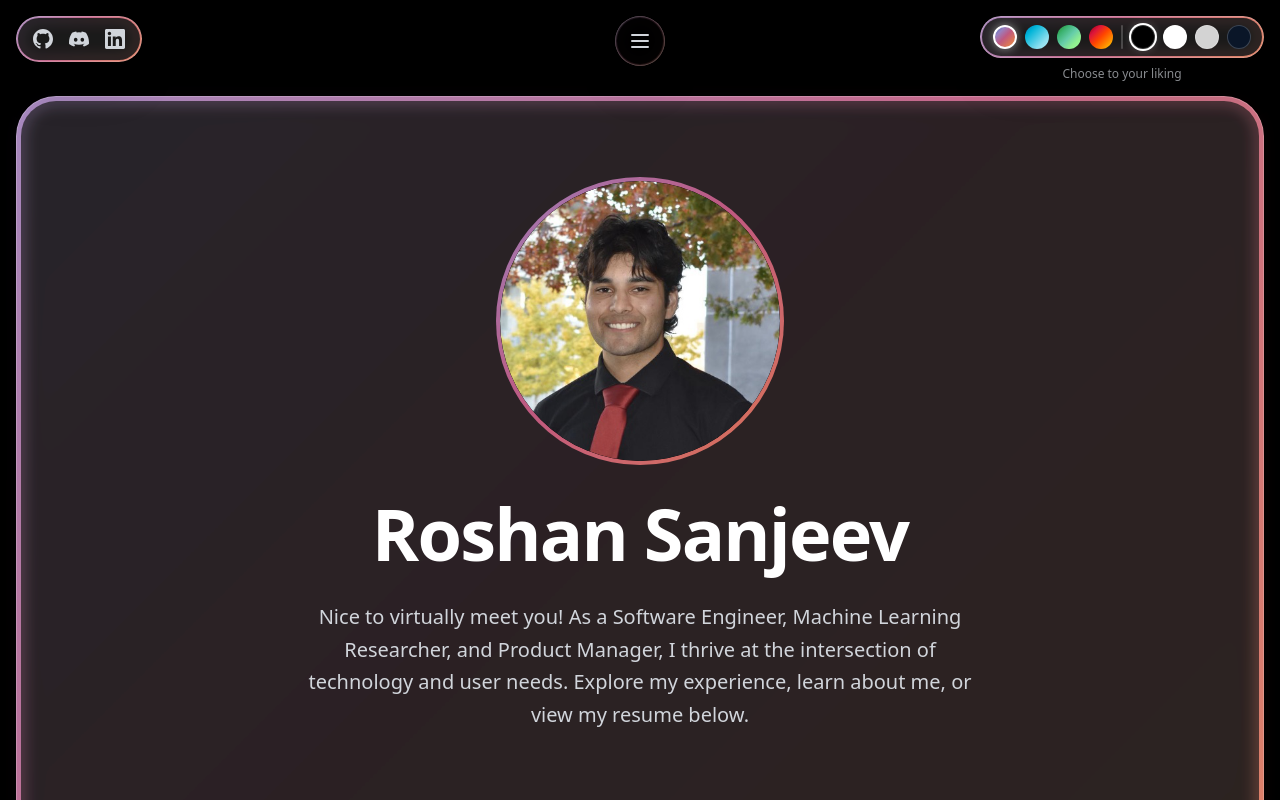
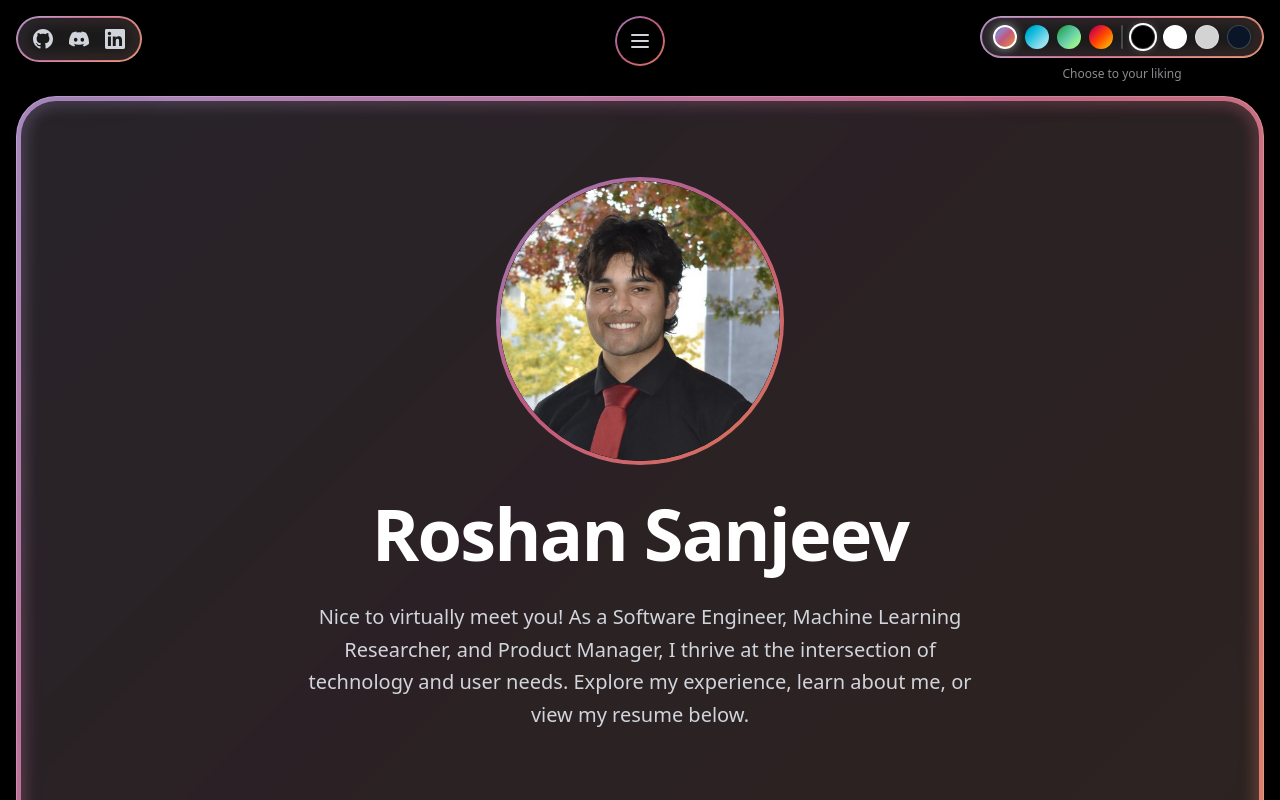
Before and after one commit to RoshanSanjeev/PersonalWebsite, a Next.js app: page / in a window 1280 px wide. Shown: the top 800 px of the page. Built offline with nearby package versions, Linux system fonts and the light colour scheme.

Commit message:
fixed navi bar

```diff
--- a/app/page.js
+++ b/app/page.js
@@ -601,7 +601,7 @@ export default function Home() {
         <div className="fixed top-4 left-1/2 -translate-x-1/2 z-50 max-w-[calc(100vw-3rem)] rounded-full animate-fadeInUp">
           {/* Gradient Outline (Masked) */}
           <span
-            className="absolute inset-0 rounded-full transition-opacity duration-300 opacity-100 animate-gradient pointer-events-none"
+            className="absolute inset-0 rounded-full transition-opacity duration-300 opacity-100 animate-gradient pointer-events-none z-20"
             style={{
               background: gradient,
               padding: '2px',
```
Lines whose indentation alone changed are shown as unchanged.
